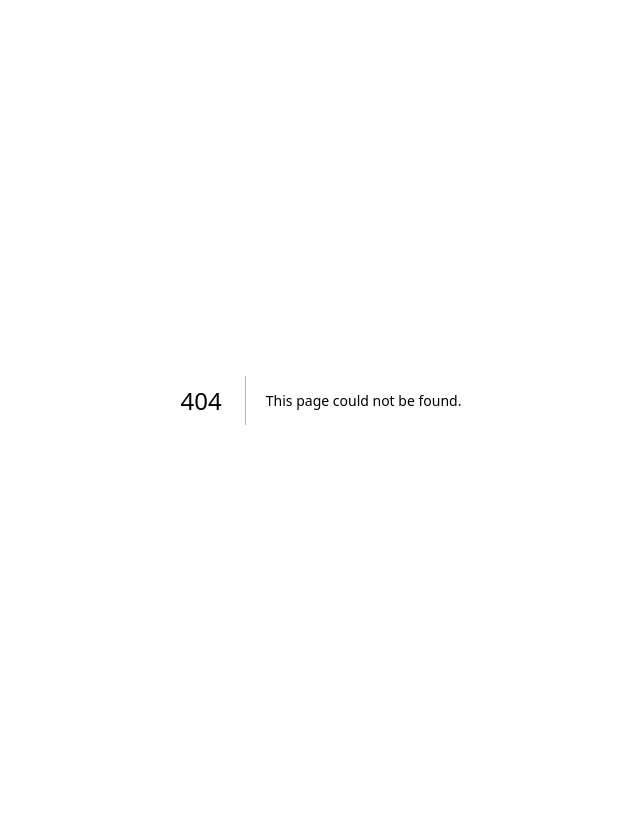
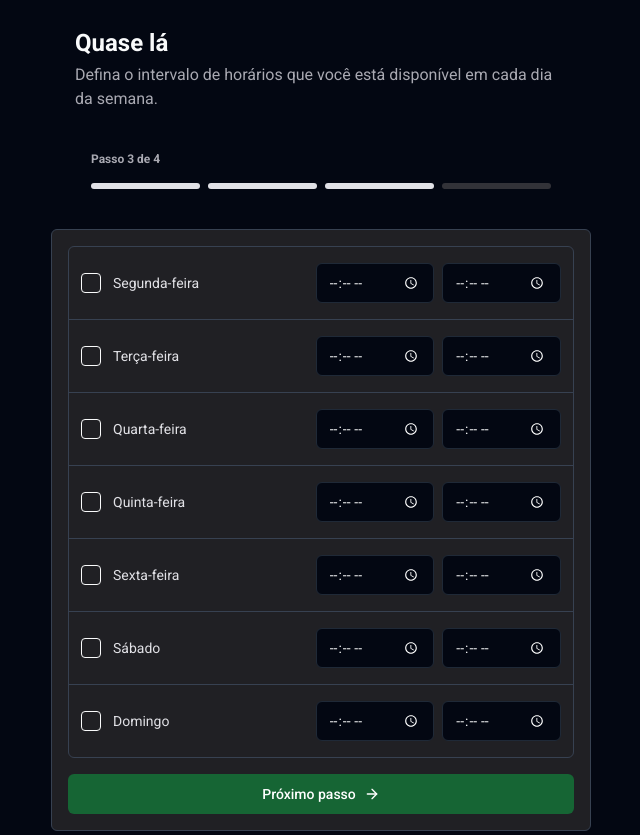
Before and after one commit to jhooonds/ignite-call, a Next.js app: page /register/time-intervals in a window 1280 px wide. Before the commit this address had no page. Shown: the whole page, without its empty margins (319-959 px from the left). Before the commit the page ends 800 px from the top, so only its background shows below. Built offline with nearby package versions, Linux system fonts and the light colour scheme.

Commit message:
feat:  Create  time intervals

```diff
--- a/app/layout.tsx
+++ b/app/layout.tsx
@@ -23,7 +23,7 @@ export default function RootLayout({
 }>) {
   return (
     <html lang="en" suppressHydrationWarning>
-     <body className={`${roboto.className} antialiased`}>
+     <body className={`${roboto.className} antialiased overflow-hidden`}>
         <ThemeProvider
             attribute="class"
             defaultTheme="dark"
--- /dev/null
+++ b/app/register/time-intervals/page.tsx
@@ -0,0 +1,87 @@
+'use client'
+
+import { Checkbox } from "@/components/ui/checkbox";
+import MultiStepForm from "../_components/muiltStepForm";
+import { Input } from "@/components/ui/input";
+import { Button } from "@/components/ui/button";
+import { ArrowRight } from "lucide-react";
+import { useFieldArray, useForm } from "react-hook-form";
+import { z } from "zod";
+import { getWeekDays } from "@/utils/get-week-days";
+
+const timeIntervalsFormSchema = z.object({});
+
+export default function TimeIntervals() {
+  const {
+    register,
+    handleSubmit,
+    control,
+    formState: { isSubmitting, errors },
+  } = useForm({
+    defaultValues: {
+      intervals: [
+        { weekDay: 0, enable: false, startTime: "08:00", endTime: "18:00" },
+        { weekDay: 1, enable: true, startTime: "08:00", endTime: "18:00" },
+        { weekDay: 2, enable: true, startTime: "08:00", endTime: "18:00" },
+        { weekDay: 3, enable: true, startTime: "08:00", endTime: "18:00" },
+        { weekDay: 4, enable: true, startTime: "08:00", endTime: "18:00" },
+        { weekDay: 5, enable: true, startTime: "08:00", endTime: "18:00" },
+        { weekDay: 6, enable: false, startTime: "08:00", endTime: "18:00" },
+      ],
+    },
+  });
+
+  const weekDays = getWeekDays()
+
+  const { fields } = useFieldArray({
+    control,
+    name: "intervals",
+  });
+
+  async function handleSetTimeIntervals() {}
+  return (
+    <div className="max-w-[35.75rem] mt-6 mx-auto mb-1 px-4">
+      <div className="px-6">
+        <h1 className="leading-relaxed font-bold text-2xl">Quase lá</h1>
+        <p className="text-gray200 mb-6 text-base">
+          Defina o intervalo de horários que você está disponível em cada dia da
+          semana.
+        </p>
+        <MultiStepForm step={3} />
+      </div>
+      <form
+        onSubmit={handleSubmit(handleSetTimeIntervals)}
+        className="flex flex-col mt-6 bg-gray800 rounded-md p-4 border border-gray-700"
+      >
+        <div className="border border-gray-700 rounded-md mb-4">
+          {fields.map((field) => {
+            return (
+              <div key={field.id} className="flex items-center justify-between py-4 px-3 border-t border-t-gray-700 first:border-0">
+                <div className="flex items-center gap-3">
+                  <Checkbox
+                    className="w-5 h-5
+                  data-[state=checked]:bg-ignite500
+                  data-[state=checked]:text-white
+                  "
+                  />
+                  <p className="text-gray100 text-sm">{weekDays[field.weekDay]}</p>
+                </div>
+                <div className="flex items-center gap-2">
+                  <Input type="time" step={60} />
+                  <Input type="time" step={60} />
+                </div>
+              </div>
+            );
+          })}
+        </div>
+        <Button
+          className="bg-green-800 text-white hover:bg-green-500"
+          type="submit"
+        >
+          Próximo passo
+          <ArrowRight />
+        </Button>
+      </form>
+    </div>
+  );
+}
--- /dev/null
+++ b/components/ui/checkbox.tsx
@@ -0,0 +1,30 @@
+"use client"
+
+import * as React from "react"
+import * as CheckboxPrimitive from "@radix-ui/react-checkbox"
+import { Check } from "lucide-react"
+
+import { cn } from "@/lib/utils"
+
+const Checkbox = React.forwardRef<
+  React.ElementRef<typeof CheckboxPrimitive.Root>,
+  React.ComponentPropsWithoutRef<typeof CheckboxPrimitive.Root>
+>(({ className, ...props }, ref) => (
+  <CheckboxPrimitive.Root
+    ref={ref}
+    className={cn(
+      "peer h-4 w-4 shrink-0 rounded-sm border border-primary ring-offset-background focus-visible:outline-none focus-visible:ring-2 focus-visible:ring-ring focus-visible:ring-offset-2 disabled:cursor-not-allowed disabled:opacity-50 data-[state=checked]:bg-primary data-[state=checked]:text-primary-foreground",
+      className
+    )}
+    {...props}
+  >
+    <CheckboxPrimitive.Indicator
+      className={cn("flex items-center justify-center text-current")}
+    >
+      <Check className="h-4 w-4" />
+    </CheckboxPrimitive.Indicator>
+  </CheckboxPrimitive.Root>
+))
+Checkbox.displayName = CheckboxPrimitive.Root.displayName
+
+export { Checkbox }
--- a/package.json
+++ b/package.json
@@ -11,6 +11,7 @@
   "dependencies": {
     "@hookform/resolvers": "^3.9.1",
     "@prisma/client": "^5.22.0",
+    "@radix-ui/react-checkbox": "^1.1.2",
     "@radix-ui/react-label": "^2.1.0",
     "@radix-ui/react-slot": "^1.1.0",
     "@radix-ui/react-toast": "^1.2.2",
--- a/tailwind.config.ts
+++ b/tailwind.config.ts
@@ -9,6 +9,20 @@ export default {
   ],
   theme: {
   	extend: {
+			keyframes: {
+				slideIn: {
+					from: { transform: '-translate-y-full' },
+					to: { transform: 'translate-y-0' }
+				},
+				slideOut: {
+					from: { transform: 'translate-y-0' },
+					to: { transform: '-translate-y-full' }
+				},
+			},
+			animation: {
+				slideIn: 'slideIn 2s ease-out',
+				slideOut: 'slideOut 2s ease-in'
+			},
   		colors: {
 			white: '#FFF',
 			black: '#000',
--- /dev/null
+++ b/utils/get-week-days.ts
@@ -0,0 +1,9 @@
+export function getWeekDays() {
+  const formatter = new Intl.DateTimeFormat('pt-BR', { weekday: 'long' })
+
+  return Array.from(Array(7).keys())
+  .map(day => formatter.format(new Date(Date.UTC(2021,5, day))),
+).map(weekDay => {
+  return weekDay.substring(0,1).toUpperCase().concat(weekDay.substring(1))
+})
+}
```
Also changed, not shown: 1 other file (tests, documents, lock files or other folders).
